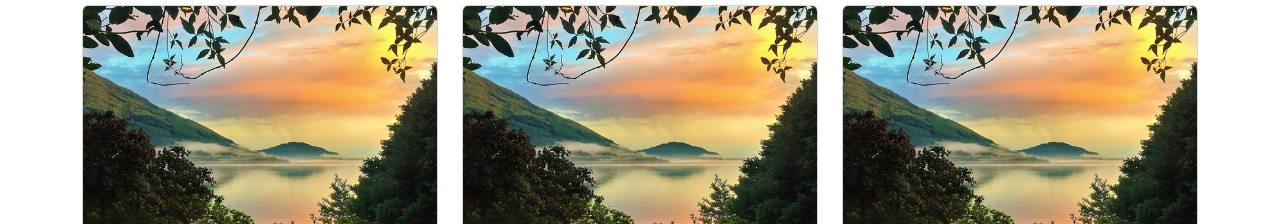
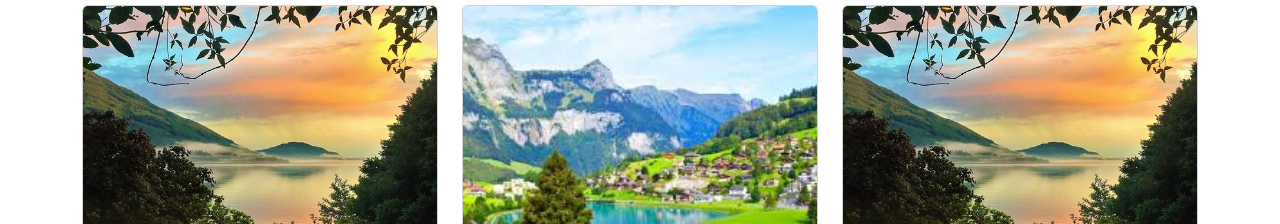
Before and after one commit to yairlevenberg/Blog-leason, a website: page public/index.html in a window 1280 px wide. Shown: the part 575-799 px from the top of the page. Drawn offline with nearby package versions, Linux system fonts and the light colour scheme; a script that the page names is missing.

Commit message:
תמונה פוסט

```diff
--- a/public/index.html
+++ b/public/index.html
@@ -44,7 +44,7 @@
                 </div>
                 <div class="col-md-4">
                     <div class="card mb-4">
-                        <img src="images/post-image2.jpg" class="card-img-top" alt="Post Image 2">
+                        <img src="images/אלפיים.jpeg" class="card-img-top" alt="Post Image 2">
                         <div class="card-body">
                             <h5 class="card-title">Post Title 2</h5>
                             <p class="card-text">A brief description of the second post. Here, I share my thoughts on the latest trends in digital health...</p>
```
Also changed, not shown: public/images/אלפיים.jpeg (added).
